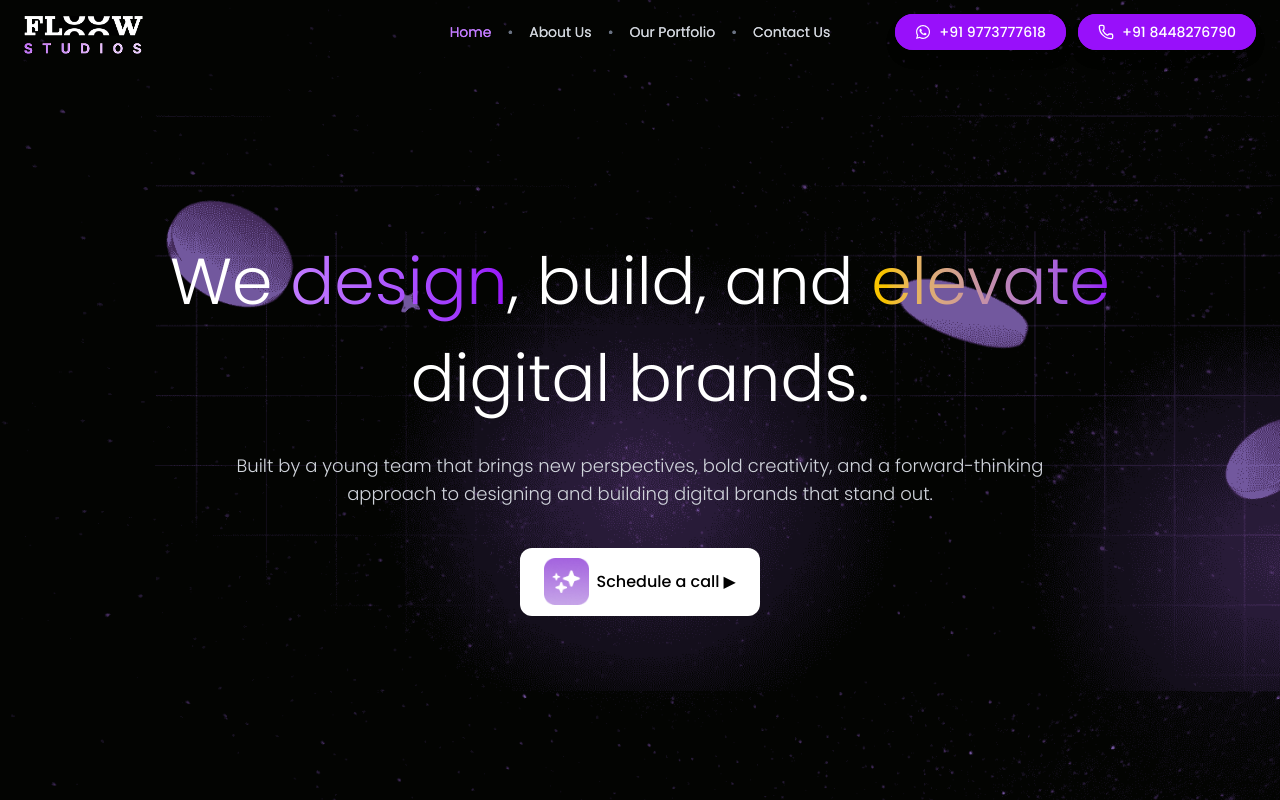
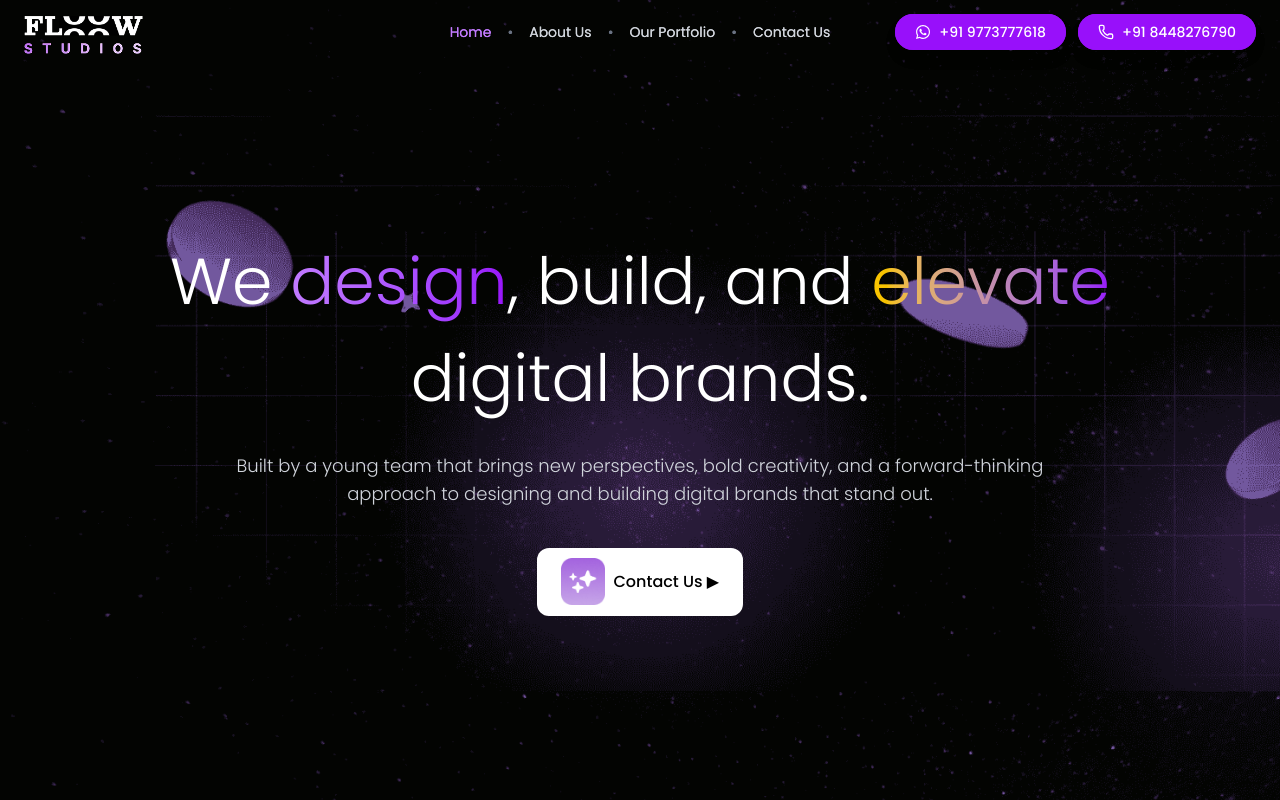
Before and after one commit to metusharr/flowwstudios, a React (Vite) app: page / in a window 1280 px wide. Shown: the top 800 px of the page. Built offline with nearby package versions, Linux system fonts and the light colour scheme; a web font is replaced by a local one.

Commit message:
background

```diff
--- a/src/components/Hero.jsx
+++ b/src/components/Hero.jsx
@@ -1,3 +1,5 @@
+import { Link } from "react-router-dom";
+
 const Hero = () => {
   return (
     <section className="relative min-h-screen flex items-center justify-center overflow-hidden text-white">
@@ -39,7 +41,9 @@
 
         {/* CTA */}
         <div className="mt-8 sm:mt-10 flex justify-center">
-          <button className="
+          <Link to="/contact">
+            <button
+              className="
         flex items-center gap-2
         bg-white text-black
         px-4 sm:px-5 md:px-6
@@ -47,7 +51,8 @@
         rounded-xl font-medium
         hover:scale-105 transition
         text-sm sm:text-base
-          ">
+      "
+            >
               <span>
                 <img
                   src="/star.png"
@@ -55,8 +60,9 @@
                   className="h-8 sm:h-10 md:h-12 w-auto object-contain"
                 />
               </span>
-            Schedule a call ▶
+              Contact Us ▶
             </button>
+          </Link>
         </div>
 
 
--- a/src/pages/Home.jsx
+++ b/src/pages/Home.jsx
@@ -1,4 +1,5 @@
 import React from "react";
+
 import backgroundimg from "../assets/background.png";
 import NewNavbar from "../components/Navbar";
 import Hero from "../components/Hero";
```
Lines whose indentation alone changed are shown as unchanged.
